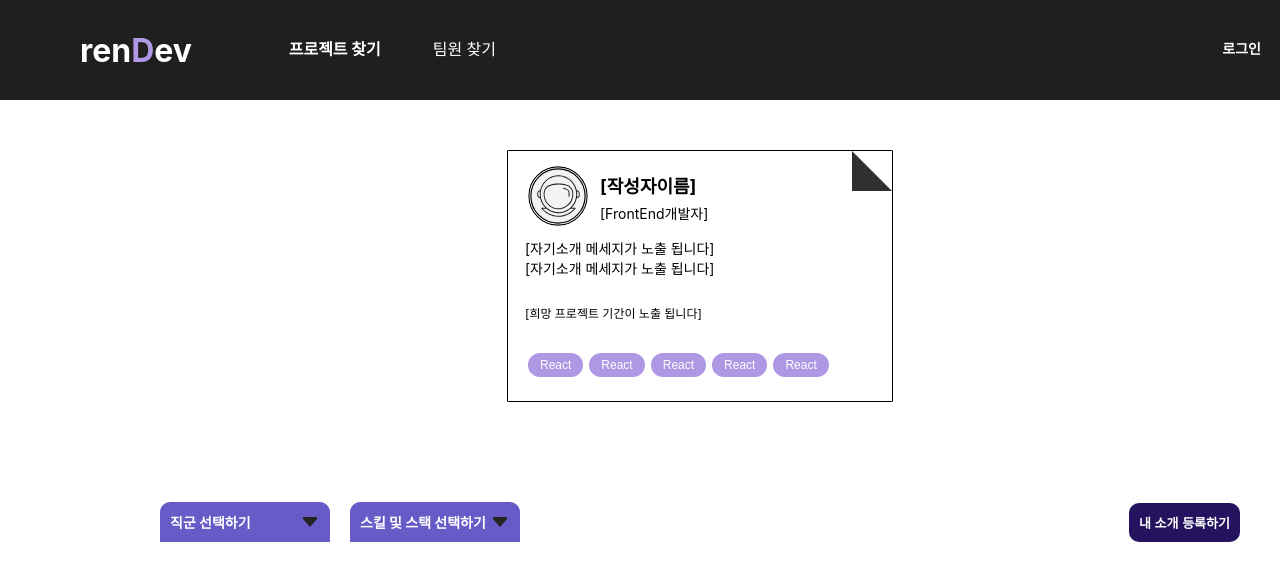
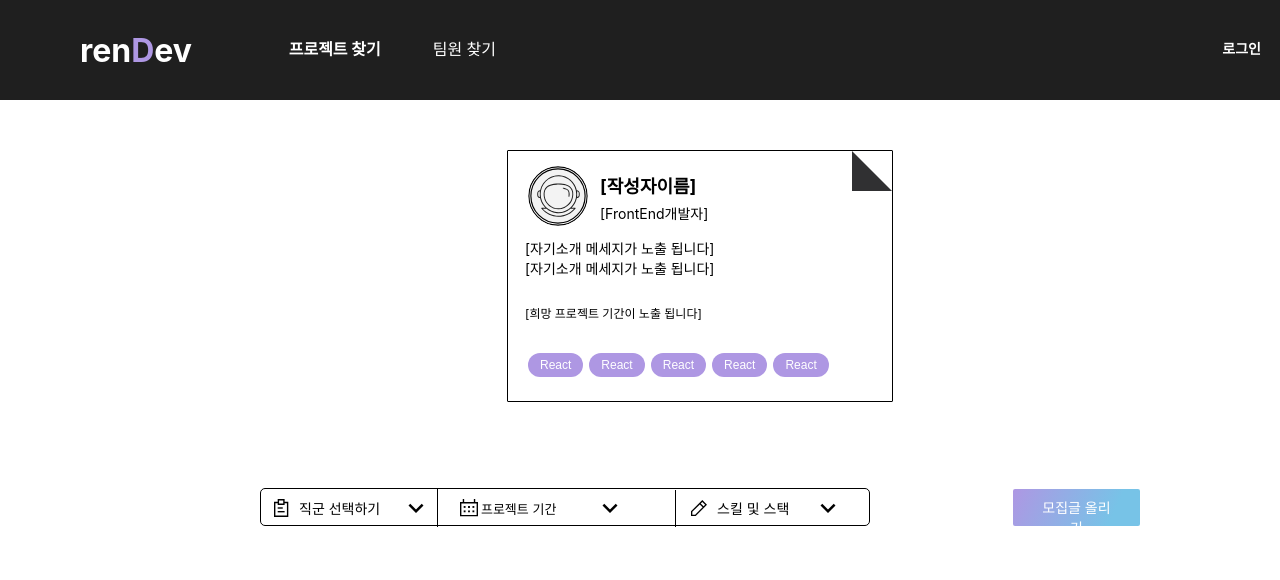
Before and after one commit to Hanghae-Realwork/front-end, a React (Create React App) app in the folder real_project/: page /mainemployment in a window 1280 px wide. Shown: the top 580 px of the page. Built offline with nearby package versions, Linux system fonts and the light colour scheme.

Commit message:
테스트용

```diff
--- a/real_project/src/components/RecSelectCompo.js
+++ b/real_project/src/components/RecSelectCompo.js
@@ -8,7 +8,7 @@ import down from "../image/down-fill.svg";
 import { useNavigate } from "react-router-dom";
 import DayPickerMain from "./DayPickerMain";
 
-function SelectCompo() {
+function RecSelectCompo() {
   const navigate = useNavigate();
 
   const [modal, setModal] = useState(false);
@@ -429,7 +429,7 @@ const CompoWrap = styled.div`
 
 
 
-export default SelectCompo;
+export default RecSelectCompo;
 
 // return (
 //     <DropDownAllWrap>
--- a/real_project/src/components/SelectCompo.js
+++ b/real_project/src/components/SelectCompo.js
@@ -5,21 +5,24 @@ import styled from "styled-components";
 
 import up from "../image/up-fill.svg";
 import down from "../image/down-fill.svg";
+import { useNavigate } from "react-router-dom";
+import DayPickerMain from "./DayPickerMain";
 
-import { useNavigate } from "react-router-dom";
 function SelectCompo() {
   const navigate = useNavigate();
+
   const [modal, setModal] = useState(false);
 
   //드롭다운 스테이트 (전역)
   //스택 선택 스테이트 (전역))
-  const [dropdownVisibility, setDropdownVisibility] = useState(false);
-  const [dropdownVisibilitySkill, setDropdownVisibilitySkill] = useState(false);
+  const [dropdownVisibility, setDropdownVisibility] = React.useState(false);
+  const [dropdownVisibilitySkill, setDropdownVisibilitySkill] =
+    React.useState(false);
 
   //드롭다운 컴포넌트 (자식 18 ~ 40)
   const Dropdown = (props) => {
-    const [visibilityAnimation, setVisibilityAnimation] = useState(false);
-    const [repeat, setRepeat] = useState(null);
+    const [visibilityAnimation, setVisibilityAnimation] = React.useState(false);
+    const [repeat, setRepeat] = React.useState(null);
 
     React.useEffect(() => {
       if (props.visibility) {
@@ -50,8 +53,8 @@ function SelectCompo() {
 
   //스택 선택 드롭다운 (43 ~ 65)
   const DropdownSkill = (props) => {
-    const [visibilityAni, setVisibilityAni] = useState(false);
-    const [repeatSkill, setRepeatSkill] = useState(null);
+    const [visibilityAni, setVisibilityAni] = React.useState(false);
+    const [repeatSkill, setRepeatSkill] = React.useState(null);
 
     React.useEffect(() => {
       if (props.visibility) {
@@ -84,18 +87,32 @@ function SelectCompo() {
   const App = (props) => {
     return (
       <DropDownWrap>
-        <DropDownButton
-          onClick={(e) => setDropdownVisibility(!dropdownVisibility)}
-        >
+        <DropDownButton onClick={(e) => setDropdownVisibility(!dropdownVisibility)}>
           {dropdownVisibility ? (
             <DropText>
-              <SpanInText>닫기</SpanInText>
-              <img src={up} />
+              <TextImageWrap>
+                <svg width="15" height="18" viewBox="0 0 15 18" fill="white" xmlns="http://www.w3.org/2000/svg">
+                <path d="M3.69238 12H10.6155V13.3846H3.69238V12Z" fill="white"/>
+                <path d="M8.76931 8.30786H3.69238V9.69248H8.76931V8.30786Z" fill="white"/>
+                <path fill-rule="evenodd" clip-rule="evenodd" d="M10.6154 0H3.69231V2.76923H0V18H14.3077V2.76923H10.6154V0ZM10.6154 4.15385V6H3.69231V4.15385H1.38462V16.6154H12.9231V4.15385H10.6154ZM5.07692 4.61538V1.38462H9.23077V4.61538H5.07692Z" fill="white"/>
+                </svg>
+              <SpanInText>닫기</SpanInText></TextImageWrap>
+                <svg width="17" height="11" viewBox="0 0 17 11" fill="white" xmlns="http://www.w3.org/2000/svg">
+                <path d="M15.1324 10.5916L16.6074 9.11655L8.35742 0.866552L0.107422 9.11655L1.58242 10.5916L8.35742 3.81655L15.1324 10.5916Z" fill="#fff"/>
+                </svg>
             </DropText>
           ) : (
             <DropText>
-              <SpanInText>직군 선택하기</SpanInText>
-              <img src={down} />
+              <TextImageWrap>
+                  <svg width="15" height="18" viewBox="0 0 15 18" fill="black" xmlns="http://www.w3.org/2000/svg">
+                    <path d="M3.69238 12H10.6155V13.3846H3.69238V12Z" fill="black"/>
+                    <path d="M8.76931 8.30786H3.69238V9.69248H8.76931V8.30786Z" fill="black"/>
+                    <path fill-rule="evenodd" clip-rule="evenodd" d="M10.6154 0H3.69231V2.76923H0V18H14.3077V2.76923H10.6154V0ZM10.6154 4.15385V6H3.69231V4.15385H1.38462V16.6154H12.9231V4.15385H10.6154ZM5.07692 4.61538V1.38462H9.23077V4.61538H5.07692Z" fill="black"/>
+                  </svg>
+                <SpanInText>직군 선택하기</SpanInText></TextImageWrap>
+                <svg width="16" height="10" viewBox="0 0 16 10" fill="black" xmlns="http://www.w3.org/2000/svg">
+                  <path d="M13.7375 0.737549L8 6.46255L2.2625 0.737549L0.5 2.50005L8 10L15.5 2.50005L13.7375 0.737549Z" fill="#black"/>
+                </svg>
             </DropText>
           )}
         </DropDownButton>
@@ -103,6 +120,7 @@ function SelectCompo() {
           <ul className="optionList">
             <li className="ListinOption">프론트엔드 엔지니어</li>
             <li className="ListinOption">백엔드 엔지니어</li>
+            {/* <li className="ListinOption">개발자</li> */}
             <li className="ListinOption">디자이너</li>
           </ul>
         </Dropdown>
@@ -115,168 +133,78 @@ function SelectCompo() {
   const AppSkill = (props) => {
     return (
       <DropDownWrap>
-        <DropDownButton
-          onClick={(e) => setDropdownVisibilitySkill(!dropdownVisibilitySkill)}
-        >
+        <DropDownButtonSkill onClick={(e) => setDropdownVisibilitySkill(!dropdownVisibilitySkill)}>
           {dropdownVisibilitySkill ? (
-            <DropText>
-              <SpanInText>닫기</SpanInText>
-              <img src={up} />
-            </DropText>
+            <DropTextSkill>
+              <TextImageWrap>
+                <svg width="16" height="16" viewBox="0 0 16 16" fill="black" xmlns="http://www.w3.org/2000/svg">
+                <path fill-rule="evenodd" clip-rule="evenodd" d="M11.3053 0L16 4.69473L4.69473 16H0V11.3053L11.3053 0ZM11.3053 1.87789L9.73255 3.45062L12.5494 6.26745L14.1221 4.69473L11.3053 1.87789ZM11.6105 7.20641L8.79365 4.38956L1.32787 11.8554V14.6721H4.1447L11.6105 7.20641Z" fill="black"/>
+                </svg><SpanInText>닫기</SpanInText>
+              </TextImageWrap>
+              <svg width="17" height="11" viewBox="0 0 17 11" fill="black" xmlns="http://www.w3.org/2000/svg">
+              <path d="M15.1324 10.5916L16.6074 9.11655L8.35742 0.866552L0.107422 9.11655L1.58242 10.5916L8.35742 3.81655L15.1324 10.5916Z" fill="#black"/>
+              </svg>
+            </DropTextSkill>
           ) : (
-            <DropText>
-              {" "}
-              <SpanInText>스킬 및 스택 선택하기</SpanInText>
-              <img src={down} />
-            </DropText>
+            <DropTextSkill>
+              <TextImageWrap>
+                <svg width="16" height="16" viewBox="0 0 16 16" fill="black" xmlns="http://www.w3.org/2000/svg">
+                <path fill-rule="evenodd" clip-rule="evenodd" d="M11.3053 0L16 4.69473L4.69473 16H0V11.3053L11.3053 0ZM11.3053 1.87789L9.73255 3.45062L12.5494 6.26745L14.1221 4.69473L11.3053 1.87789ZM11.6105 7.20641L8.79365 4.38956L1.32787 11.8554V14.6721H4.1447L11.6105 7.20641Z" fill="black"/>
+                </svg>
+                <SpanInText>스킬 및 스택</SpanInText>
+              </TextImageWrap>
+                <svg width="16" height="10" viewBox="0 0 16 10" fill="black" xmlns="http://www.w3.org/2000/svg">
+                <path d="M13.7375 0.737549L8 6.46255L2.2625 0.737549L0.5 2.50005L8 10L15.5 2.50005L13.7375 0.737549Z" fill="#black"/>
+                </svg>
+            </DropTextSkill>
           )}
-        </DropDownButton>
+        </DropDownButtonSkill>
         <Dropdown visibility={dropdownVisibilitySkill}>
           <SelectBoxWrap>
             <SelectAllWrap>
               <TitleTextTag>개발자</TitleTextTag>
               <SelectBoxTab>
-                {/* <라벨> <인풋> </인풋> </라벨> 구조로, 라벨 안에 먹이면 라벨과 하나로 묶입니다. */}
-                {/* 이 외에도 다양하게 마크업의 꺾쇠 안에 <><><></></></> 이런 식으로 먹여 코드를 압축하거나 묶을 수 있습니다. */}
-                <TecLabel>
-                  {" "}
-                  <CheckBox type="checkbox"></CheckBox>React
-                </TecLabel>
-                <TecLabel>
-                  {" "}
-                  <CheckBox type="checkbox"></CheckBox>Vue.js
-                </TecLabel>
-                <TecLabel>
-                  {" "}
-                  <CheckBox type="checkbox"></CheckBox>JavaScript
-                </TecLabel>
-                <TecLabel>
-                  {" "}
-                  <CheckBox type="checkbox"></CheckBox>Node.js
-                </TecLabel>
-                <TecLabel>
-                  {" "}
-                  <CheckBox type="checkbox"></CheckBox>Java
-                </TecLabel>
-                <TecLabel>
-                  {" "}
-                  <CheckBox type="checkbox"></CheckBox>Spring
-                </TecLabel>
-                <TecLabel>
-                  {" "}
-                  <CheckBox type="checkbox"></CheckBox>Python
-                </TecLabel>
-                <TecLabel>
-                  {" "}
-                  <CheckBox type="checkbox"></CheckBox>MongoDB
-                </TecLabel>
-                <TecLabel>
-                  {" "}
-                  <CheckBox type="checkbox"></CheckBox>MySQL
-                </TecLabel>
-                <TecLabel>
-                  {" "}
-                  <CheckBox type="checkbox"></CheckBox>Redis
-                </TecLabel>
-                <TecLabel>
-                  {" "}
-                  <CheckBox type="checkbox"></CheckBox>TypeScript
-                </TecLabel>
-                <TecLabel>
-                  {" "}
-                  <CheckBox type="checkbox"></CheckBox>Ruby
-                </TecLabel>
-                <TecLabel>
-                  {" "}
-                  <CheckBox type="checkbox"></CheckBox>AWS
-                </TecLabel>
-                <TecLabel>
-                  {" "}
-                  <CheckBox type="checkbox"></CheckBox>Go
-                </TecLabel>
-                <TecLabel>
-                  {" "}
-                  <CheckBox type="checkbox"></CheckBox>PHP
-                </TecLabel>
-                <TecLabel>
-                  {" "}
-                  <CheckBox type="checkbox"></CheckBox>Git
-                </TecLabel>
-                <TecLabel>
-                  {" "}
-                  <CheckBox type="checkbox"></CheckBox>.NET
-                </TecLabel>
-                <TecLabel>
-                  {" "}
-                  <CheckBox type="checkbox"></CheckBox>React Native
-                </TecLabel>
-                <TecLabel>
-                  {" "}
-                  <CheckBox type="checkbox"></CheckBox>Django
-                </TecLabel>
-                <TecLabel>
-                  {" "}
-                  <CheckBox type="checkbox"></CheckBox>Flask
-                </TecLabel>
-                <TecLabel>
-                  {" "}
-                  <CheckBox type="checkbox"></CheckBox>Nest.JS
-                </TecLabel>
-                <TecLabel>
-                  {" "}
-                  <CheckBox type="checkbox"></CheckBox>Express.JS
-                </TecLabel>
-                <TecLabel>
-                  {" "}
-                  <CheckBox type="checkbox"></CheckBox>NoSQL
-                </TecLabel>
-                <TecLabel>
-                  {" "}
-                  <CheckBox type="checkbox"></CheckBox>SQL
-                </TecLabel>
-                <TecLabel>
-                  {" "}
-                  <CheckBox type="checkbox"></CheckBox>Swift
-                </TecLabel>
-                <TecLabel>
-                  {" "}
-                  <CheckBox type="checkbox"></CheckBox>Kotlin
-                </TecLabel>
-                <TecLabel>
-                  {" "}
-                  <CheckBox type="checkbox"></CheckBox>Android
-                </TecLabel>
-                <TecLabel>
-                  {" "}
-                  <CheckBox type="checkbox"></CheckBox>iOS
-                </TecLabel>
+                <TecLabel> <CheckBox type="checkbox"></CheckBox>React</TecLabel>
+                  <TecLabel> <CheckBox type="checkbox"></CheckBox>Vue.js</TecLabel>
+                  <TecLabel> <CheckBox type="checkbox"></CheckBox>JavaScript</TecLabel>
+                  <TecLabel> <CheckBox type="checkbox"></CheckBox>Node.js</TecLabel>
+                  <TecLabel> <CheckBox type="checkbox"></CheckBox>Java</TecLabel>
+                  <TecLabel> <CheckBox type="checkbox"></CheckBox>Spring</TecLabel>
+                  <TecLabel> <CheckBox type="checkbox"></CheckBox>Python</TecLabel>
+                  <TecLabel> <CheckBox type="checkbox"></CheckBox>MongoDB</TecLabel>
+                  <TecLabel> <CheckBox type="checkbox"></CheckBox>MySQL</TecLabel>
+                  <TecLabel> <CheckBox type="checkbox"></CheckBox>Redis</TecLabel>
+                  <TecLabel> <CheckBox type="checkbox"></CheckBox>TypeScript</TecLabel>
+                  <TecLabel> <CheckBox type="checkbox"></CheckBox>Ruby</TecLabel>
+                  <TecLabel> <CheckBox type="checkbox"></CheckBox>AWS</TecLabel>
+                  <TecLabel> <CheckBox type="checkbox"></CheckBox>Go</TecLabel>
+                  <TecLabel> <CheckBox type="checkbox"></CheckBox>PHP</TecLabel>
+                  <TecLabel> <CheckBox type="checkbox"></CheckBox>Git</TecLabel>
+                  <TecLabel> <CheckBox type="checkbox"></CheckBox>.NET</TecLabel>
+                  <TecLabel> <CheckBox type="checkbox"></CheckBox>React Native</TecLabel>
+                  <TecLabel> <CheckBox type="checkbox"></CheckBox>Django</TecLabel>
+                  <TecLabel> <CheckBox type="checkbox"></CheckBox>Flask</TecLabel>
+                  <TecLabel> <CheckBox type="checkbox"></CheckBox>Nest.JS</TecLabel>
+                  <TecLabel> <CheckBox type="checkbox"></CheckBox>Express.JS</TecLabel>
+                  <TecLabel> <CheckBox type="checkbox"></CheckBox>NoSQL</TecLabel>
+                  <TecLabel> <CheckBox type="checkbox"></CheckBox>SQL</TecLabel>
+                  <TecLabel> <CheckBox type="checkbox"></CheckBox>Swift</TecLabel>
+                  <TecLabel> <CheckBox type="checkbox"></CheckBox>Kotlin</TecLabel>
+                  <TecLabel> <CheckBox type="checkbox"></CheckBox>Android</TecLabel>
+                  <TecLabel> <CheckBox type="checkbox"></CheckBox>iOS</TecLabel>
               </SelectBoxTab>
             </SelectAllWrap>
 
             <SelectAllWrap>
               <TitleTextTag>디자이너</TitleTextTag>
               <SelectBoxTab>
-                <TecLabel>
-                  <CheckBox type="checkbox"></CheckBox>Figma
-                </TecLabel>
-                <TecLabel>
-                  <CheckBox type="checkbox"></CheckBox>Adobe XD
-                </TecLabel>
-                <TecLabel>
-                  <CheckBox type="checkbox"></CheckBox>Adobe Illustrator
-                </TecLabel>
-                <TecLabel>
-                  <CheckBox type="checkbox"></CheckBox>Adobe PhotoShop
-                </TecLabel>
-                <TecLabel>
-                  <CheckBox type="checkbox"></CheckBox>Invision
-                </TecLabel>
-                <TecLabel>
-                  <CheckBox type="checkbox"></CheckBox>Sketch
-                </TecLabel>
-                <TecLabel>
-                  <CheckBox type="checkbox"></CheckBox>Protopie
-                </TecLabel>
+                <TecLabel><CheckBox type="checkbox"></CheckBox>Figma</TecLabel>
+                <TecLabel><CheckBox type="checkbox"></CheckBox>Adobe XD</TecLabel>
+                <TecLabel><CheckBox type="checkbox"></CheckBox>Adobe Illustrator</TecLabel>
+                <TecLabel><CheckBox type="checkbox"></CheckBox>Adobe PhotoShop</TecLabel>
+                <TecLabel><CheckBox type="checkbox"></CheckBox>Invision</TecLabel>
+                <TecLabel><CheckBox type="checkbox"></CheckBox>Sketch</TecLabel>
+                <TecLabel><CheckBox type="checkbox"></CheckBox>Protopie</TecLabel>
               </SelectBoxTab>
             </SelectAllWrap>
             <SelectButtonWrap>
@@ -290,28 +218,36 @@ function SelectCompo() {
 
   // 리턴 컴포넌트 최종(출력 구간)
   return (
-    <DropDownAllWrap>
-      <SerchMenuWrap>
-        <App /> <AppSkill />
-      </SerchMenuWrap>
-      <RecButtonWrap>
-        <RecritButton>내 소개 등록하기</RecritButton>
-      </RecButtonWrap>
-    </DropDownAllWrap>
+    <BackGroundDiv>
+      <DropDownAllWrap>
+          <CompoWrap><App /> <DayPickerMain /> <AppSkill /> </CompoWrap>
+        <RecButtonWrap>
+          <RecritButton onClick={() => {navigate(`/recruitwrite`);}}>모집글 올리기</RecritButton>
+        </RecButtonWrap>
+      </DropDownAllWrap>
+    </BackGroundDiv>
   );
 }
 
-// 리턴 컴포넌트 최종(출력 구간)
+
+const BackGroundDiv = styled.div`
+    /* background-color: #303032; */
+    width: 100%;
+    display: flex;
+    justify-content: center;
+    align-items: center;
+`
 
 const DropDownAllWrap = styled.div`
-  /* border: 1px solid black; */
+  /* border: 1px solid white; */
+  max-width: 1440px;
   width: 100%;
-  margin-top: 50px;
+  height: 110px;
+  padding: 0px 100px 0px 100px;
   display: flex;
   flex-flow: row wrap;
   justify-content: space-between;
   align-items: center;
-  gap: 20px;
 `;
 
 const DropDownWrap = styled.div`
@@ -323,17 +259,32 @@ const DropDownWrap = styled.div`
 `;
 
 const DropDownButton = styled.label`
-  /* border: 1px solid black; */
-  border-top-right-radius: 10px;
-  border-top-left-radius: 10px;
   outline: none;
   border: none;
   cursor: pointer;
-  padding: 10px;
+  padding: 9px 13px 9px 13px;
   width: 150px;
-  color: white;
+  font-weight: 400;
+  border-right: 1px solid black;
+`;
+
+const TextImageWrap = styled.div`
+  display: flex;
+  flex-flow: row wrap;
+  justify-content: center;
+  align-items: center;
+  gap: 10px;
+`
+
+const DropDownButtonSkill = styled.label`
+  /* border: 1px solid black; */
+  outline: none;
+  border: none;
+  cursor: pointer;
+  padding: 9px 10px 9px 10px;
+  width: 145px;
   font-weight: bold;
-  background-color: #685bc7;
+  margin-left: 5px;
 `;
 
 const DropText = styled.div`
@@ -344,17 +295,22 @@ const DropText = styled.div`
   align-items: center;
 `;
 
+const DropTextSkill = styled.div`
+  /* border: 1px solid black; */
+  display: flex;
+  flex-flow: row wrap;
+  justify-content: space-between;
+  align-items: center;
+`;
+
 const SelectBoxWrap = styled.div`
-  border: 3px solid #685bc7;
+  border: 3px solid #AE97E3;
   width: 600px;
-  height: 280px;
+  height: 380px;
   display: flex;
   flex-flow: column nowrap;
   justify-content: center;
   align-items: flex-end;
-  border-top-right-radius: 20px;
-  border-bottom-right-radius: 20px;
-  border-bottom-left-radius: 20px;
   padding: 20px;
   position: absolute;
   background-color: white;
@@ -365,7 +321,6 @@ const SelectAllWrap = styled.div`
   flex-flow: column nowrap;
   justify-content: center;
   align-items: flex-start;
-  /* margin-bottom: px; */
   width: 580px;
   padding: 10px;
   /* border: 1px solid black; */
@@ -377,18 +332,19 @@ const SelectBoxTab = styled.div`
   flex-flow: row wrap;
   justify-content: flex-start;
   align-items: center;
-  gap: 10px;
+  gap: 13px;
 `;
 
 const TecLabel = styled.label`
   font-size: 14px;
+  /* border: 1px solid black; */
 `;
 
 const SelectButton = styled.button`
   border: none;
   outline: none;
   cursor: pointer;
-  background-color: #685bc7;
+  background-color: #AE97E3;
   color: white;
   padding: 10px;
   margin-top: 30px;
@@ -412,13 +368,13 @@ const CheckBox = styled.input`
     background-size: 100% 100%;
     background-position: 50%;
     background-repeat: no-repeat;
-    background-color: #685bc7;
+    background-color: #AE97E3;
   }
 `;
 
 const TitleTextTag = styled.p`
   font-weight: bold;
-  color: #685bc7;
+  color: #AE97E3;
 `;
 
 const SelectButtonWrap = styled.div`
@@ -427,37 +383,51 @@ const SelectButtonWrap = styled.div`
   flex-flow: row wrap;
   justify-content: center;
   align-items: center;
-  gap: 15px;
+  /* gap: 15px; */
 `;
 
 const SpanInText = styled.div`
   font-size: 14px;
+  font-weight: 400;
 `;
 
 const RecritButton = styled.button`
-  border: none;
-  outline: none;
-  cursor: pointer;
-  background-color: #24135f;
-  padding: 10px;
-  border-radius: 10px;
-  color: white;
-  font-weight: bold;
-  font-size: 13px;
-`;
-
-const SerchMenuWrap = styled.div`
-  /* border: 1px solid black; */
   display: flex;
   flex-flow: row wrap;
   justify-content: center;
   align-items: center;
-  gap: 20px;
+  border: none;
+  outline: none;
+  cursor: pointer;
+  background: linear-gradient(115.2deg, #AE97E3, #77C3E7 77.66%);
+  border-radius: 2px;
+  padding: 8px 24px 8px 24px;
+  color: white;
+  font-weight: 500;
+  font-size: 14px;
+  width: 127px;
+  height: 37px;
 `;
 
 const RecButtonWrap = styled.div`
   /* border: 1px solid black; */
 `;
+
+const CompoWrap = styled.div`
+  display: flex;
+  flex-flow: row wrap;
+  justify-content: flex-start;
+  align-items: center;
+  border: 1px solid black;
+  border-radius: 5px;
+  width: 608px;
+  height: 36px;
+  /* background-color: #1F1F1F; */
+  /* color: white; */
+`
+
+
+
 
 export default SelectCompo;
 
```
Also changed, not shown: real_project/src/components/CardRecruit.js (+6 -2 lines), real_project/src/pages/Join.js (+5 -24 lines), real_project/src/image/Ellipsis-1.6s-114px.svg (deleted), real_project/src/image/recepie.svg (renamed from real_project/src/image/Test.svg).
